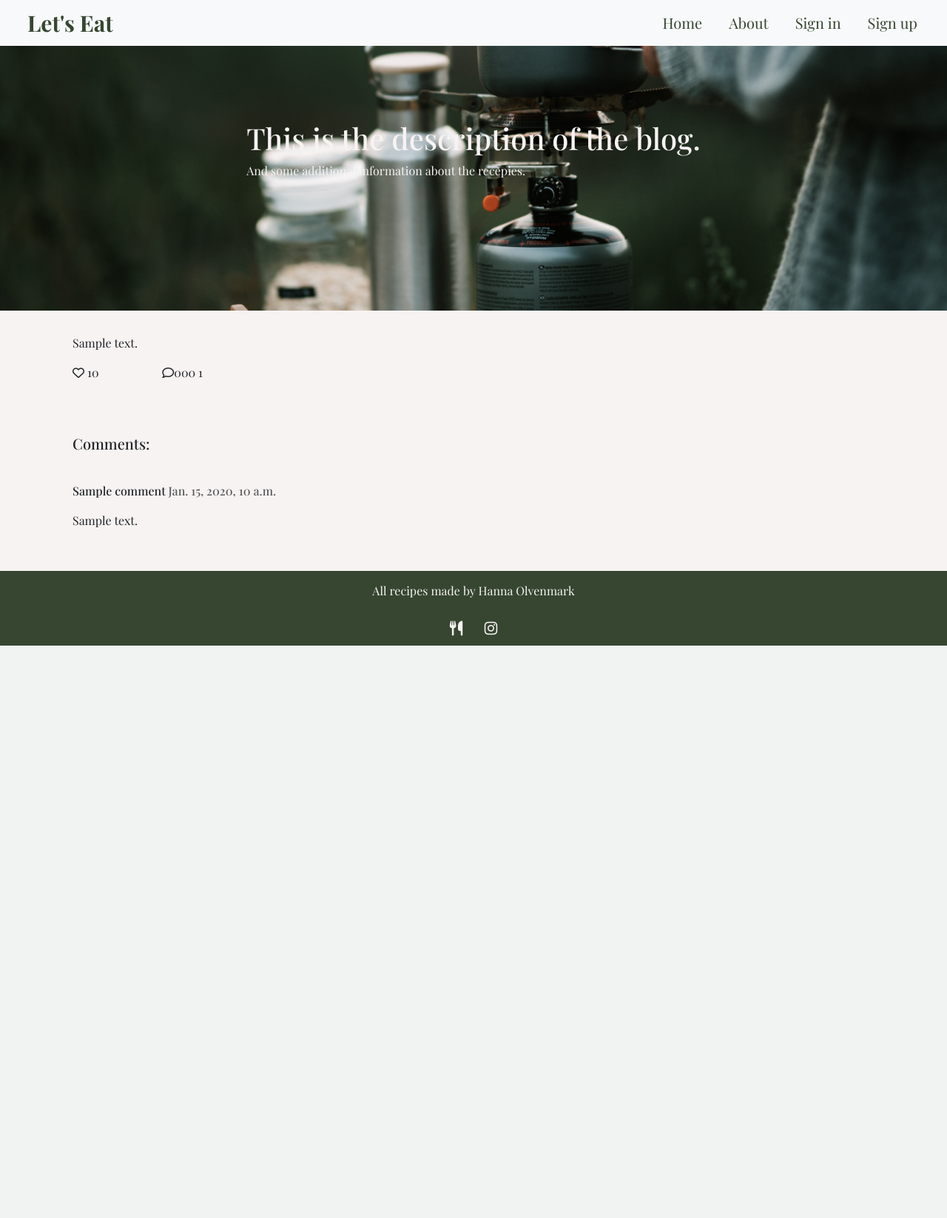
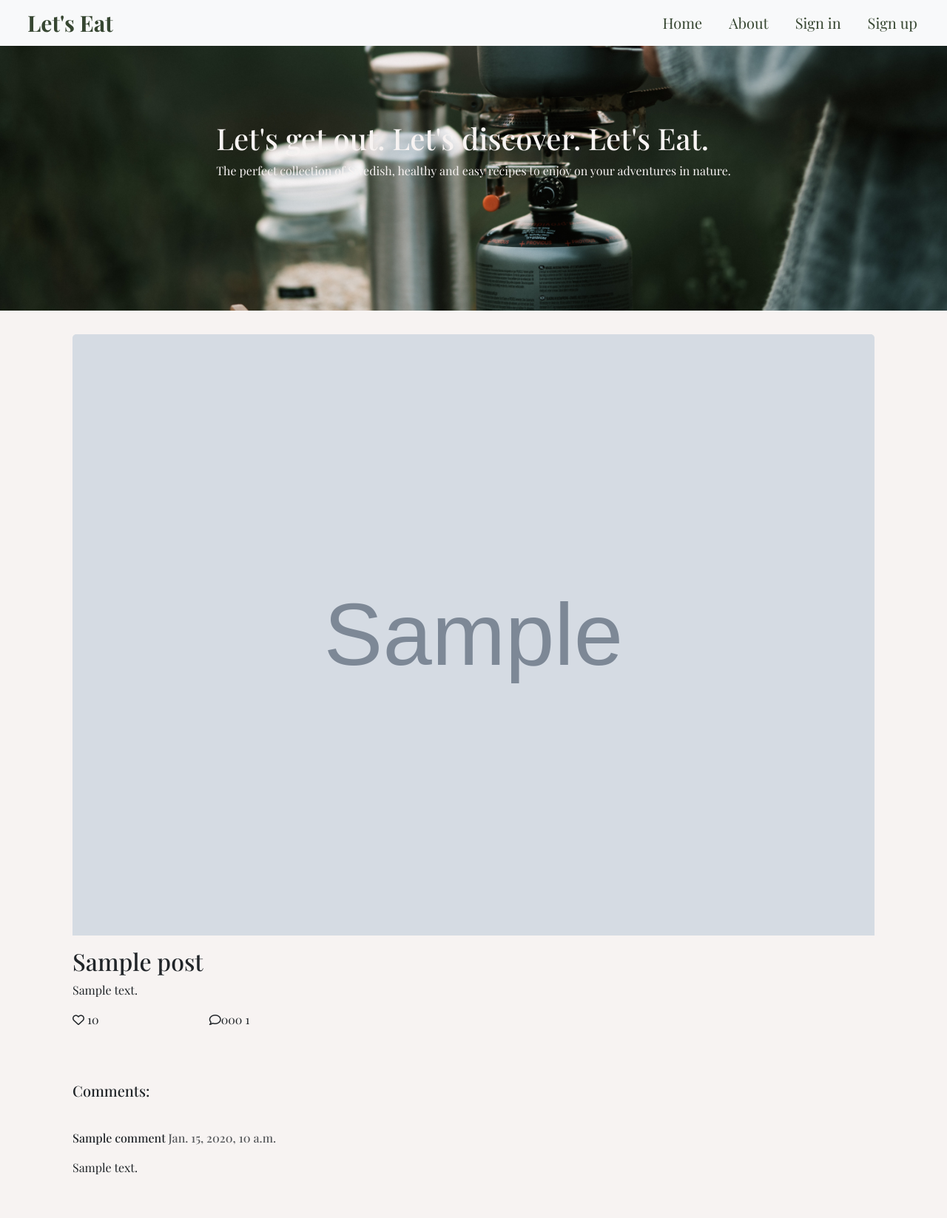
Before and after one commit to mristimaki/lets-eat-PP4, a Django app: template templates/post_detail.html in a window 1280 px wide. Shown: the top 1647 px of the page at 74% size. Before the commit the page ends 873 px from the top, so only its background shows below. Run offline with Django 3.2, Linux system fonts and the light colour scheme; the template is opened without the code that fills it: most values are stand-ins (such as "Sample title", 1, 10 or a date in 2020); grey boxes marked "Sample" are stand-in pictures; some libraries are stand-ins or nearby versions; some web fonts are replaced.

Commit message:
Add image to post_detail.html that changes to relevant recipe

```diff
--- a/static/css/style.css
+++ b/static/css/style.css
@@ -36,7 +36,7 @@ body {
 /* ----------------------------------- Image header */
 .image-header-home {
     height: 50vh;
-    background: no-repeat bottom right fixed;
+    background: url("../images/pexels-taryn-elliott-4909104.jpg") no-repeat bottom right;
     background-size: cover;
     display: flex;
     justify-content: center;
--- a/templates/base.html
+++ b/templates/base.html
@@ -64,15 +64,15 @@
         </div>
       </nav>
 
-    <!-- Image header that also should change picture to relevant recipe -->
-    <div class="container-fluid image-header-home" style="background-image: url('../static/images/pexels-taryn-elliott-4909104.jpg');">
-      <div class="row">
-        <div class="col-12 mt-5 intro-header">
-          <h1>This is the description of the blog.</h1>
-          <p>And some additional information about the recepies.</p>
+      <!-- Image header -->
+      <div class="container-fluid image-header-home">
+        <div class="row">
+          <div class="col-12 mt-5 intro-header">
+            <h1>Let's get out. Let's discover. Let's Eat.</h1>
+            <p>The perfect collection of Swedish, healthy and easy recipes to enjoy on your adventures in nature.</p>
+          </div>
         </div>
       </div>
-    </div>
 
     <main>
     {% block content %}
--- a/templates/post_detail.html
+++ b/templates/post_detail.html
@@ -4,8 +4,18 @@
 
 <div class="container">
     <div class="row">
-        <div class="col-8 card mb-4 mt-3 left top">
+        <div class="col-12 card mb-4 mt-3 left top">
             <div class="card-body">
+                <!-- Image that should change to relevant recipe-->
+                <div class="image-container">
+                    {% if "placeholder" in post.featured_image.url %}
+                    <img class="card-img-top mb-3" src="https://undertian.com/wp-content/uploads/2020/05/IMG_0288-1308x1308.jpg"
+                    alt="placeholder image">
+                    {% else %}
+                    <img class="card-img-top mb-3" src="{{ post.featured_image.url }}" alt="{{ post.title }}">
+                    {% endif %}
+                </div>
+                <h2>{{ post.title }}</h2>
                 <p class="card-text">
                     <!-- Recipe text goes in here -->
                     {{ post.content | safe }}
```
